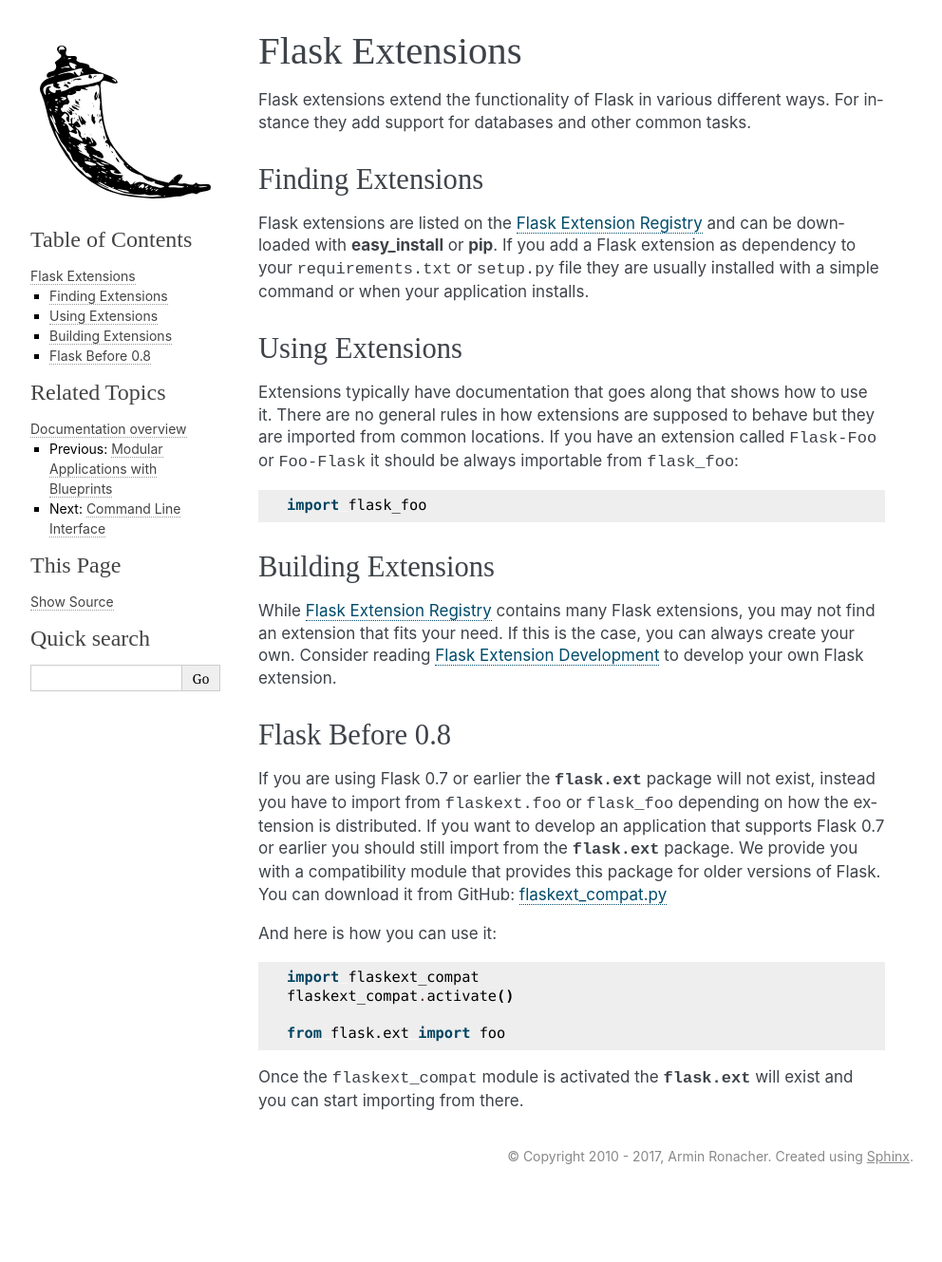
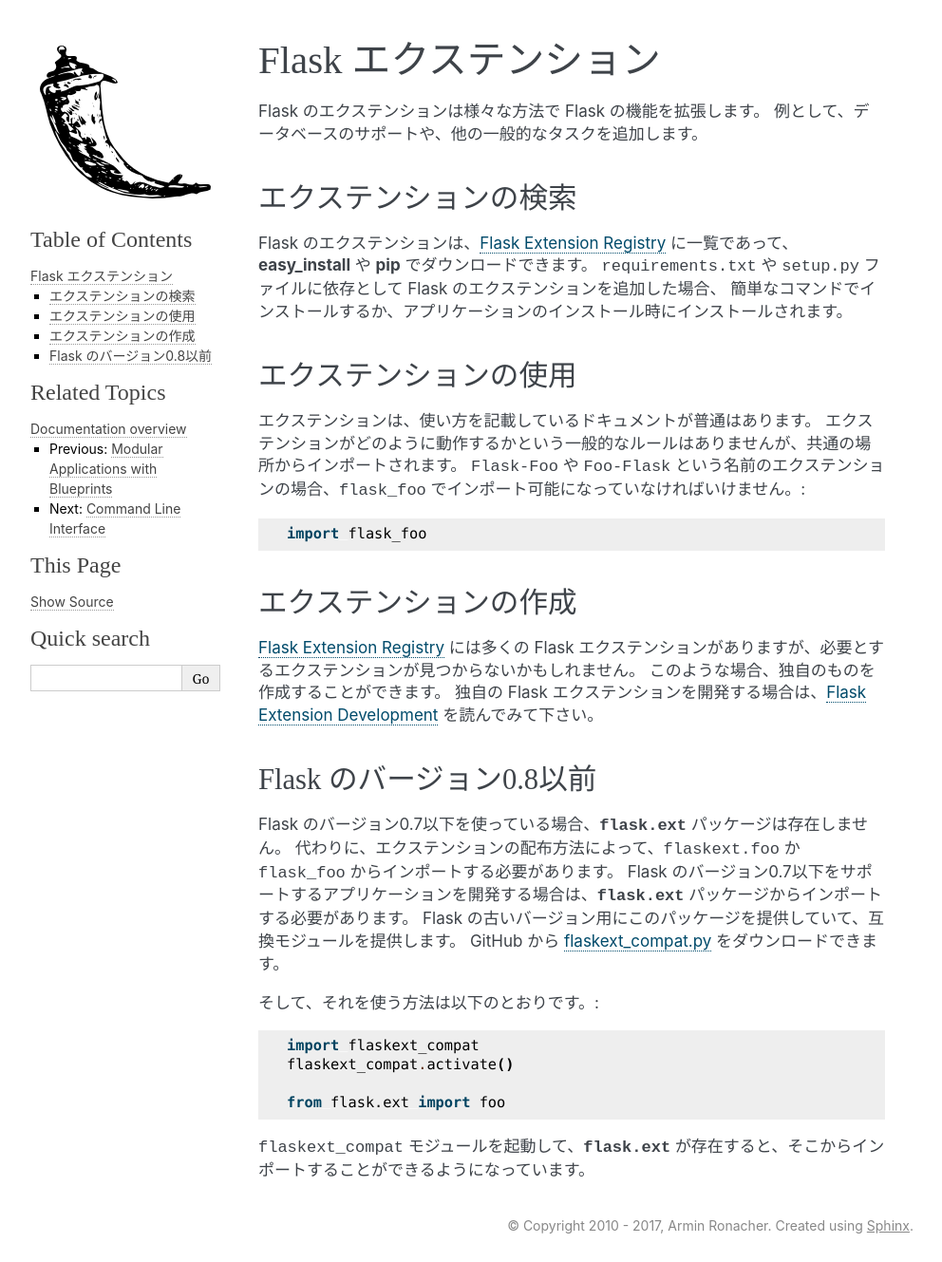
Before and after one commit to tokuda109/flask-docs-ja, a Sphinx documentation site: the page built from docs/extensions.rst, in a window 1280 px wide. Shown: the whole page at 95% size, without its empty margins (148-1140 px from the left). Built offline with Sphinx 7.4.7, drawn with Linux system fonts in a browser that asks for light colours; before the commit the page ends 1256 px from its top, so only the background shows below that.

Commit message:
Flask Extensions に翻訳を追加

```diff
--- a/docs/extensions.rst
+++ b/docs/extensions.rst
@@ -1,57 +1,98 @@
 .. _extensions:
 
-Flask Extensions
-================
+.. Flask Extensions
+   ================
 
-Flask extensions extend the functionality of Flask in various different
-ways.  For instance they add support for databases and other common tasks.
+Flask エクステンション
+==========================
 
-Finding Extensions
-------------------
+.. Flask extensions extend the functionality of Flask in various different
+   ways.  For instance they add support for databases and other common tasks.
 
-Flask extensions are listed on the `Flask Extension Registry`_ and can be
-downloaded with :command:`easy_install` or :command:`pip`.  If you add a Flask extension
-as dependency to your :file:`requirements.txt` or :file:`setup.py` file they are
-usually installed with a simple command or when your application installs.
+Flask のエクステンションは様々な方法で Flask の機能を拡張します。
+例として、データベースのサポートや、他の一般的なタスクを追加します。
 
-Using Extensions
-----------------
+.. Finding Extensions
+   ------------------
 
-Extensions typically have documentation that goes along that shows how to
-use it.  There are no general rules in how extensions are supposed to
-behave but they are imported from common locations.  If you have an
-extension called ``Flask-Foo`` or ``Foo-Flask`` it should be always
-importable from ``flask_foo``::
+エクステンションの検索
+---------------------
+
+.. Flask extensions are listed on the `Flask Extension Registry`_ and can be
+   downloaded with :command:`easy_install` or :command:`pip`.  If you add a Flask extension
+   as dependency to your :file:`requirements.txt` or :file:`setup.py` file they are
+   usually installed with a simple command or when your application installs.
+
+Flask のエクステンションは、`Flask Extension Registry`_ に一覧であって、
+:command:`easy_install` や :command:`pip` でダウンロードできます。
+:file:`requirements.txt` や :file:`setup.py` ファイルに依存として Flask のエクステンションを追加した場合、
+簡単なコマンドでインストールするか、アプリケーションのインストール時にインストールされます。
+
+.. Using Extensions
+   ----------------
+
+エクステンションの使用
+-------------------
+
+.. Extensions typically have documentation that goes along that shows how to
+   use it.  There are no general rules in how extensions are supposed to
+   behave but they are imported from common locations.  If you have an
+   extension called ``Flask-Foo`` or ``Foo-Flask`` it should be always
+   importable from ``flask_foo``::
+
+エクステンションは、使い方を記載しているドキュメントが普通はあります。
+エクステンションがどのように動作するかという一般的なルールはありませんが、共通の場所からインポートされます。
+``Flask-Foo`` や ``Foo-Flask`` という名前のエクステンションの場合、``flask_foo`` でインポート可能になっていなければいけません。::
 
     import flask_foo
 
-Building Extensions
--------------------
+.. Building Extensions
+   -------------------
 
-While `Flask Extension Registry`_ contains many Flask extensions, you may not find
-an extension that fits your need. If this is the case, you can always create your own.
-Consider reading :ref:`extension-dev` to develop your own Flask extension.
+エクステンションの作成
+-------------------------
 
-Flask Before 0.8
+.. While `Flask Extension Registry`_ contains many Flask extensions, you may not find
+   an extension that fits your need. If this is the case, you can always create your own.
+   Consider reading :ref:`extension-dev` to develop your own Flask extension.
+
+`Flask Extension Registry`_ には多くの Flask エクステンションがありますが、必要とするエクステンションが見つからないかもしれません。
+このような場合、独自のものを作成することができます。
+独自の Flask エクステンションを開発する場合は、:ref:`extension-dev` を読んでみて下さい。
+
+.. Flask Before 0.8
+   ----------------
+
+Flask のバージョン0.8以前
 ----------------
 
-If you are using Flask 0.7 or earlier the :data:`flask.ext` package will not
-exist, instead you have to import from ``flaskext.foo`` or ``flask_foo``
-depending on how the extension is distributed.  If you want to develop an
-application that supports Flask 0.7 or earlier you should still import
-from the :data:`flask.ext` package.  We provide you with a compatibility
-module that provides this package for older versions of Flask.  You can
-download it from GitHub: `flaskext_compat.py`_
+.. If you are using Flask 0.7 or earlier the :data:`flask.ext` package will not
+   exist, instead you have to import from ``flaskext.foo`` or ``flask_foo``
+   depending on how the extension is distributed.  If you want to develop an
+   application that supports Flask 0.7 or earlier you should still import
+   from the :data:`flask.ext` package.  We provide you with a compatibility
+   module that provides this package for older versions of Flask.  You can
+   download it from GitHub: `flaskext_compat.py`_
 
-And here is how you can use it::
+Flask のバージョン0.7以下を使っている場合、:data:`flask.ext` パッケージは存在しません。
+代わりに、エクステンションの配布方法によって、``flaskext.foo`` か ``flask_foo`` からインポートする必要があります。
+Flask のバージョン0.7以下をサポートするアプリケーションを開発する場合は、:data:`flask.ext` パッケージからインポートする必要があります。
+Flask の古いバージョン用にこのパッケージを提供していて、互換モジュールを提供します。
+GitHub から `flaskext_compat.py`_ をダウンロードできます。
+
+.. And here is how you can use it::
+
+そして、それを使う方法は以下のとおりです。::
 
     import flaskext_compat
     flaskext_compat.activate()
 
     from flask.ext import foo
 
-Once the ``flaskext_compat`` module is activated the :data:`flask.ext` will
-exist and you can start importing from there.
+.. Once the ``flaskext_compat`` module is activated the :data:`flask.ext` will
+   exist and you can start importing from there.
+
+``flaskext_compat`` モジュールを起動して、:data:`flask.ext` が存在すると、そこからインポートすることができるようになっています。
 
 
 .. _Flask Extension Registry: http://flask.pocoo.org/extensions/
```
